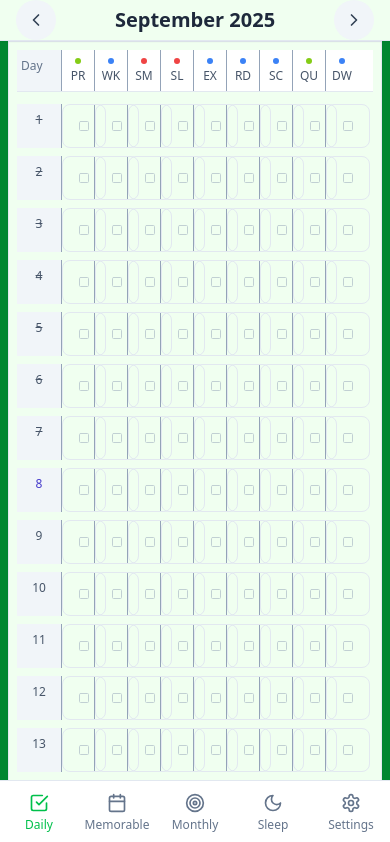
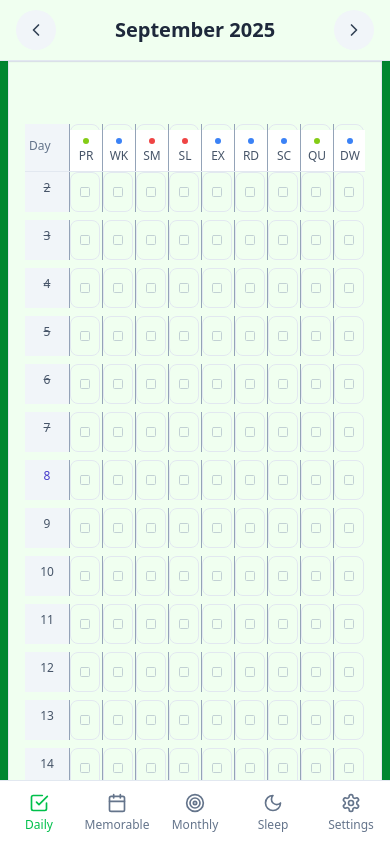
Before and after one commit to brock2p0/HabiTracki, a React (Vite) app: page / in a window 390 px wide. Shown: the top 842 px of the page. Built offline with nearby package versions, Linux system fonts and the light colour scheme.

Commit message:
Fix Sticky Headers and 9th Column Visibility

```diff
--- a/src/components/HabitGrid.tsx
+++ b/src/components/HabitGrid.tsx
@@ -136,12 +136,12 @@ const HabitGrid: React.FC<HabitGridProps> = ({
           )}
 
           {/* Habit Grid */}
-          <div className="overflow-auto" role="region" aria-labelledby="habit-grid-label">
+          <div className="overflow-auto px-2" role="region" aria-labelledby="habit-grid-label">
             <h3 id="habit-grid-label" className="sr-only">Daily habit completion grid</h3>
             <div className="min-w-full">
               {/* Habit Headers (X-axis) */}
               <div
-                className={`grid gap-0 mb-3 divide-x divide-slate-400 ${isMobile ? 'sticky top-15 z-10 bg-white border-b border-slate-200' : ''}`}
+                className={`grid gap-0 mb-3 divide-x divide-slate-400 ${isMobile ? 'sticky top-[60px] z-10 bg-white border-b border-slate-200' : ''}`}
                 style={{ gridTemplateColumns: isMobile ? `44px repeat(${Math.min(habits.length, 9)}, 33px)` : `150px repeat(${habits.length}, 1fr)` }}
                 role="row"
               >
@@ -217,7 +217,7 @@ const HabitGrid: React.FC<HabitGridProps> = ({
                             <button
                               onClick={() => updateHabit(day, habit.id, !isCompleted)}
                               className={`
-                                ${isMobile ? 'w-11 h-11 touch-target-expand' : 'w-full h-10'} rounded-lg border transition-all duration-200 flex items-center justify-center hover:scale-105
+                                ${isMobile ? 'w-[30px] h-[40px] touch-target-expand' : 'w-full h-10'} rounded-lg border transition-all duration-200 flex items-center justify-center hover:scale-105
                                 ${isCompleted
                                   ? habit.type === 'critical' ? 'border-habit-critical-300 bg-habit-critical-50 text-habit-critical-700' :
                                     habit.type === 'goal' ? 'border-habit-goal-300 bg-habit-goal-50 text-habit-goal-600' :
--- a/src/components/HabitTracker.tsx
+++ b/src/components/HabitTracker.tsx
@@ -145,7 +145,7 @@ const HabitTracker: React.FC = () => {
         {/* Header */}
         <header className={`bg-secondary-bg shadow-sm border-b border-slate-200 ${isMobile ? 'sticky top-0 z-20 h-15 px-4' : 'rounded-2xl p-6 mb-6'}`} role="banner">
           {isMobile ? (
-            <div className="flex items-center justify-between h-full">
+            <div className="flex items-center justify-between h-[60px]">
               <button
                 onClick={() => navigateMonth('prev')}
                 className="w-10 h-10 bg-slate-100 hover:bg-slate-200 rounded-full flex items-center justify-center transition-colors"
```
